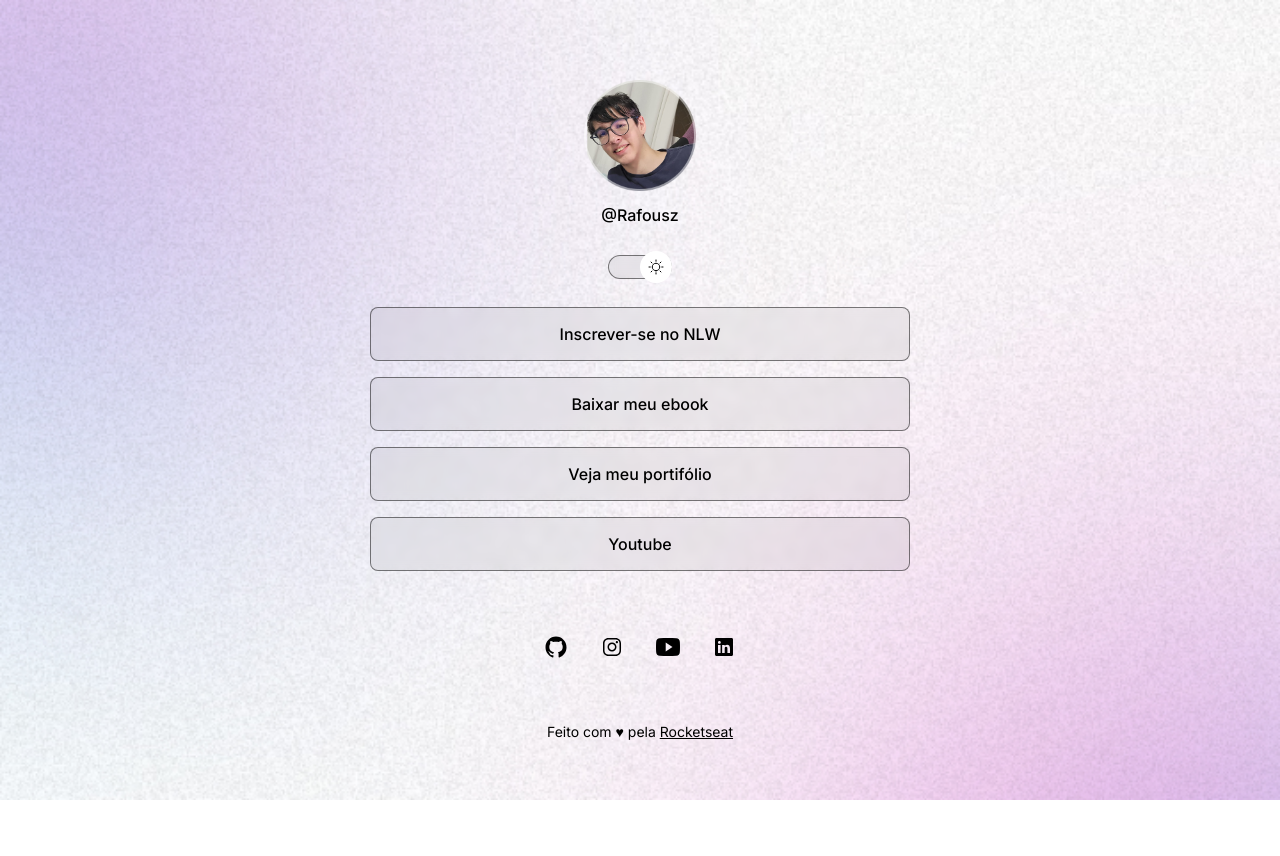
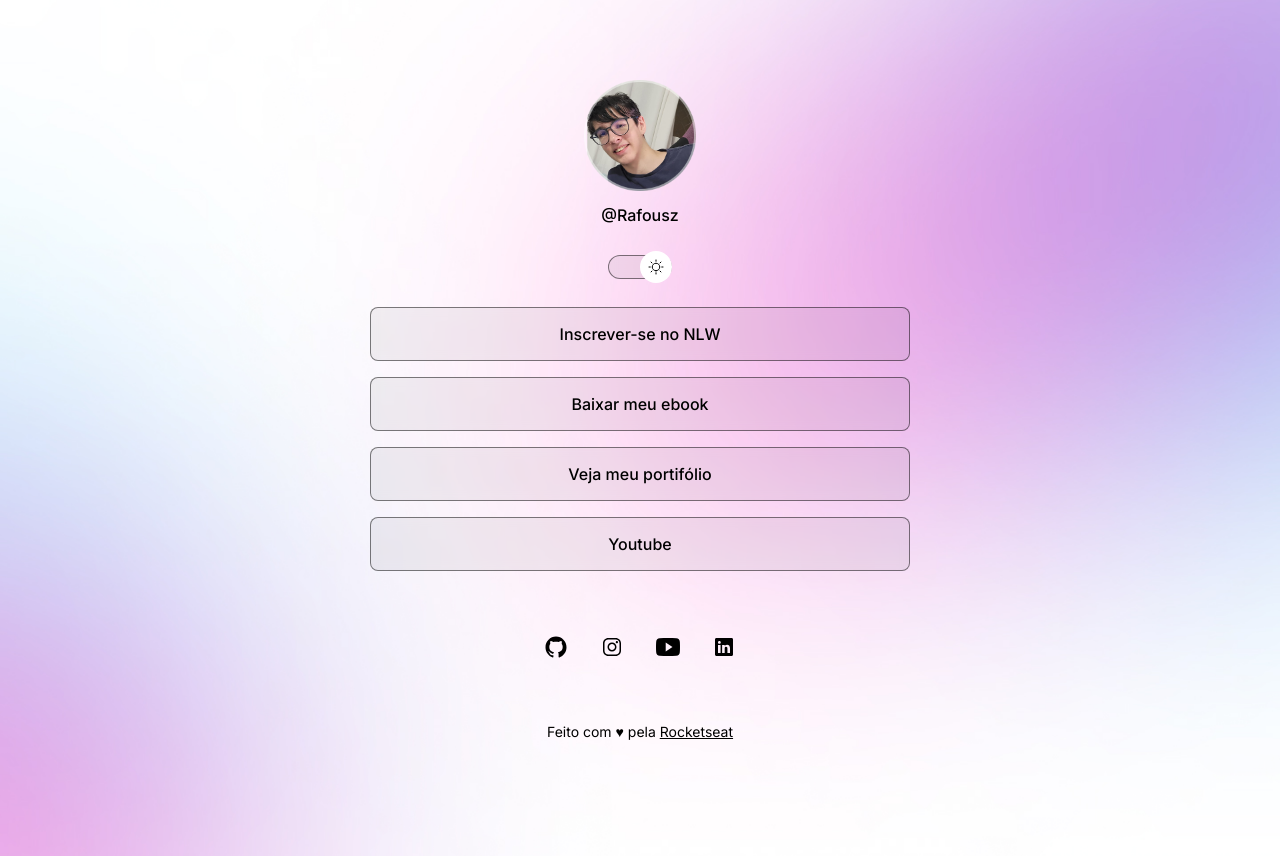
Before and after one commit to Rafousz/projeto-devlinks, a plain HTML site: page index.html in a window 1280 px wide. Both pictures are taken after a click on the element 640 px from the left and 267 px from the top of the page. Before the commit the page ends 800 px from the top, so only its background shows below. Drawn offline with nearby package versions, Linux system fonts and the light colour scheme.

Commit message:
mudar o fundo baseado no dispositivo

```diff
--- a/style.css
+++ b/style.css
@@ -25,14 +25,8 @@
 }
 
 body {
-  /*background-image: url(./assets/bg-mobile.jpg);
-  background-repeat: no-repeat;
-  background-position: top center;
-  background-size: cover;*/
-
-  /*background: color image repeat position/size */
-
   background: var(--bg-url) no-repeat top center/cover;
+  height: 100vh;
 }
 
 body * {
@@ -149,3 +143,12 @@ footer {
   text-align: center;
   font-size: 14px;
 }
+
+@media (min-width: 700px) {
+  :root {
+    --bg-url: url(./assets/bg-desktop.jpg);
+  }
+  .light {
+    --bg-url: url(./assets/bg-desktop-light.jpg);
+  }
+}
```
